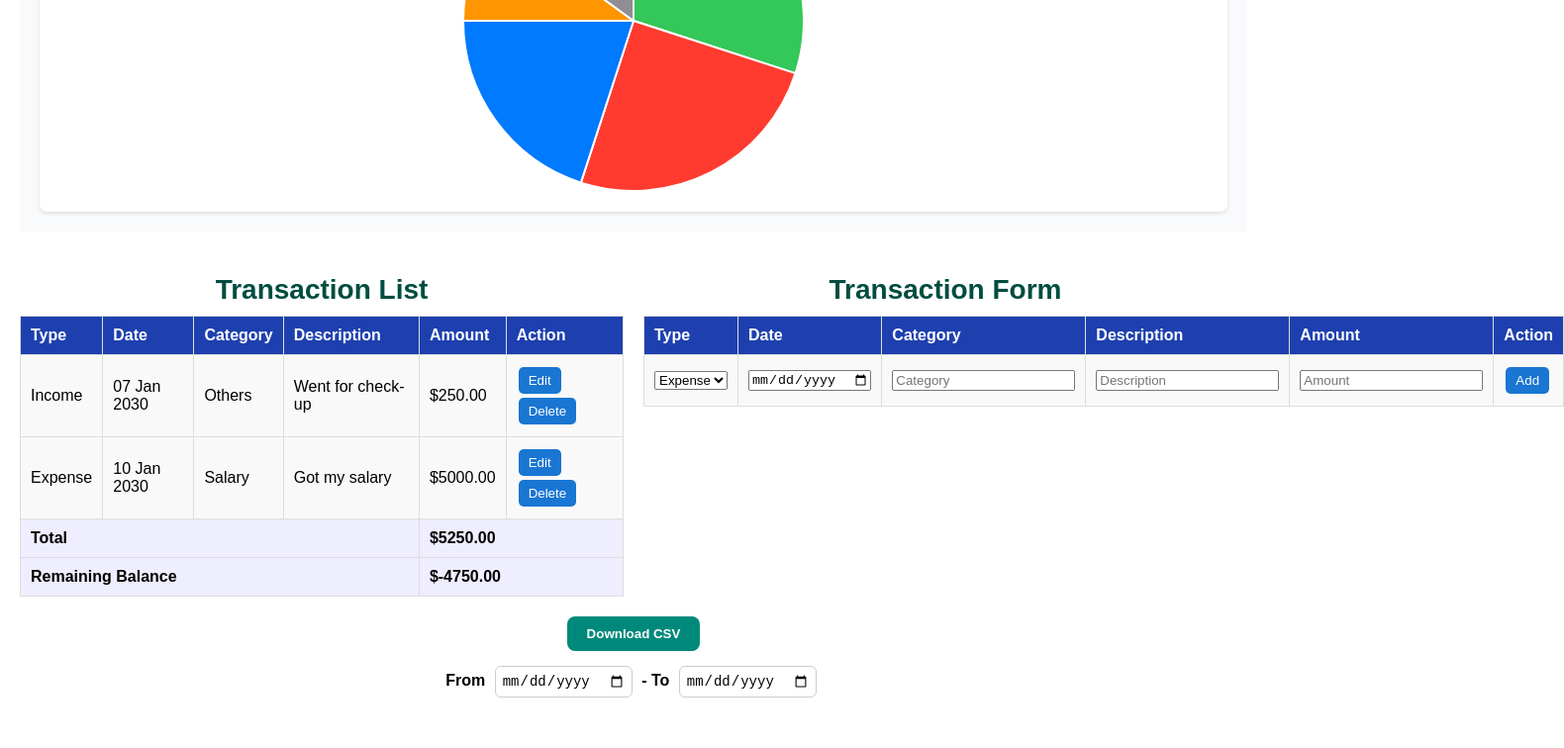
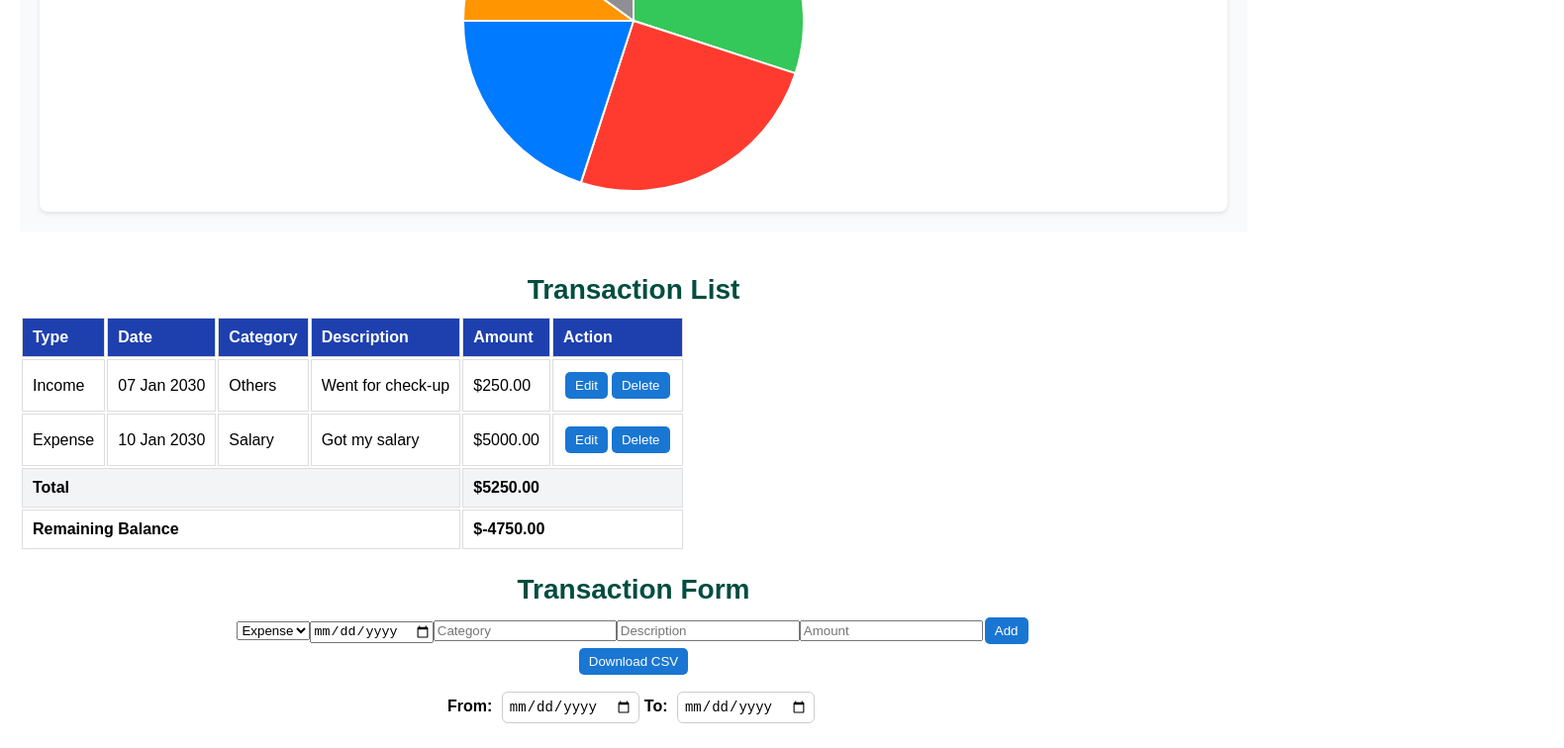
Before and after one commit to PrincessOkaroni/MoneyMesh, a React (Create React App) app: page / in a window 1280 px wide. Shown: the part 3084-3840 px from the top of the page at 99% size, 1580 px wide, since content can reach past the window. Before the commit the page ends 3814 px from the top, so only its background shows below. Built offline with nearby package versions, Linux system fonts and the light colour scheme.

Commit message:
works on FILE

```diff
--- a/src/components/Transaction.js
+++ b/src/components/Transaction.js
@@ -1,6 +1,5 @@
+import React, { useState } from "react";
 import "./Transaction.css";
-import React, { useState } from "react";
-
 import { useFinancial } from "../App"; // Adjust if needed
 
 const Transaction = () => {
@@ -30,10 +29,12 @@ const Transaction = () => {
   const handleAdd = () => {
     if (!formData.date || !formData.amount) return;
 
-    setTransactions((prev) => [
-      ...prev,
-      { ...formData, id: Date.now() },
-    ]);
+    const newTransaction = {
+      ...formData,
+      amount: parseFloat(formData.amount),
+    };
+
+    setTransactions((prev) => [...prev, newTransaction]);
 
     setFormData({
       type: "Expense",
@@ -44,65 +45,69 @@ const Transaction = () => {
     });
   };
 
-  // Delete transaction
-  const handleDelete = (id) => {
-    setTransactions((prev) => prev.filter((t) => t.id !== id));
+  // Edit transaction
+  const handleEdit = (index) => {
+    const transaction = transactions[index];
+    setFormData(transaction);
+    handleDelete(index);
   };
 
-  // Edit transaction
-  const handleEdit = (t) => {
-    setFormData(t);
-    setTransactions((prev) => prev.filter((item) => item.id !== t.id));
+  // Delete transaction
+  const handleDelete = (index) => {
+    const updated = [...transactions];
+    updated.splice(index, 1);
+    setTransactions(updated);
   };
 
-  // Download CSV
-  const handleDownload = () => {
-    const headers = "Type,Date,Category,Description,Amount\n";
-    const rows = transactions
-      .map((t) =>
-        [t.type, t.date, t.category, t.description, t.amount].join(",")
-      )
-      .join("\n");
-    const csv = headers + rows;
-
-    const blob = new Blob([csv], { type: "text/csv" });
-    const url = URL.createObjectURL(blob);
-
-    const a = document.createElement("a");
-    a.href = url;
-    a.download = "transactions.csv";
-    a.click();
-    URL.revokeObjectURL(url);
-  };
-
-  // Filtered transactions
-  const filteredTransactions = transactions.filter((t) => {
-    if (!filterStartDate && !filterEndDate) return true;
-    const tDate = new Date(t.date);
+  // Filter by date
+  const filteredTransactions = transactions.filter((transaction) => {
+    const transactionDate = new Date(transaction.date);
     const start = filterStartDate ? new Date(filterStartDate) : null;
     const end = filterEndDate ? new Date(filterEndDate) : null;
+
     return (
-      (!start || tDate >= start) &&
-      (!end || tDate <= end)
+      (!start || transactionDate >= start) &&
+      (!end || transactionDate <= end)
     );
   });
 
-  // Totals
+  // Calculate totals
   const totalIncome = filteredTransactions
     .filter((t) => t.type === "Income")
-    .reduce((sum, t) => sum + parseFloat(t.amount || 0), 0);
+    .reduce((acc, t) => acc + Number(t.amount), 0);
 
   const totalExpense = filteredTransactions
     .filter((t) => t.type === "Expense")
-    .reduce((sum, t) => sum + parseFloat(t.amount || 0), 0);
+    .reduce((acc, t) => acc + Number(t.amount), 0);
 
-  const remainingBalance = totalIncome - totalExpense;
+  const balance = totalIncome - totalExpense;
+
+  // Export CSV
+  const handleDownloadCSV = () => {
+    const csvContent = [
+      ["Type", "Date", "Category", "Description", "Amount"],
+      ...transactions.map((t) => [
+        t.type,
+        t.date,
+        t.category,
+        t.description,
+        Number(t.amount).toFixed(2),
+      ]),
+    ]
+      .map((row) => row.join(","))
+      .join("\n");
+
+    const blob = new Blob([csvContent], { type: "text/csv" });
+    const link = document.createElement("a");
+    link.href = URL.createObjectURL(blob);
+    link.download = "transactions.csv";
+    link.click();
+  };
 
   return (
     <div className="transaction-container">
-      <div className="transaction-sections">
-        {/* Transaction List */}
-        <div className="transaction-table">
+      <div className="transaction-columns">
+        <div className="transaction-list">
           <h2>Transaction List</h2>
           <table>
             <thead>
@@ -116,107 +121,86 @@ const Transaction = () => {
               </tr>
             </thead>
             <tbody>
-              {filteredTransactions.length === 0 ? (
-                <tr>
-                  <td colSpan="6" style={{ textAlign: "center", color: "gray" }}>
-                    ❌ No transactions found for selected date range.
+              {filteredTransactions.map((transaction, index) => (
+                <tr key={index}>
+                  <td>{transaction.type}</td>
+                  <td>{transaction.date}</td>
+                  <td>{transaction.category}</td>
+                  <td>{transaction.description}</td>
+                  <td>${Number(transaction.amount).toFixed(2)}</td>
+                  <td>
+                    <button onClick={() => handleEdit(index)}>Edit</button>
+                    <button onClick={() => handleDelete(index)}>Delete</button>
                   </td>
                 </tr>
-              ) : (
-                filteredTransactions.map((t) => (
-                  <tr key={t.id}>
-                    <td>{t.type}</td>
-                    <td>{t.date}</td>
-                    <td>{t.category}</td>
-                    <td>{t.description}</td>
-                    <td>${parseFloat(t.amount).toFixed(2)}</td>
-                    <td>
-                      <button onClick={() => handleEdit(t)}>Edit</button>{" "}
-                      <button onClick={() => handleDelete(t.id)}>Delete</button>
-                    </td>
-                  </tr>
-                ))
-              )}
-            </tbody>
-            <tfoot>
-              <tr>
+              ))}
+              <tr className="total-row">
                 <td colSpan="4"><strong>Total</strong></td>
                 <td colSpan="2"><strong>${(totalIncome + totalExpense).toFixed(2)}</strong></td>
               </tr>
-              <tr>
+              <tr className="balance-row">
                 <td colSpan="4"><strong>Remaining Balance</strong></td>
-                <td colSpan="2"><strong>${remainingBalance.toFixed(2)}</strong></td>
+                <td colSpan="2"><strong>${balance.toFixed(2)}</strong></td>
               </tr>
-            </tfoot>
+            </tbody>
           </table>
         </div>
 
-        {/* Transaction Form */}
         <div className="transaction-form">
           <h2>Transaction Form</h2>
-          <table>
-            <thead>
-              <tr>
-                <th>Type</th>
-                <th>Date</th>
-                <th>Category</th>
-                <th>Description</th>
-                <th>Amount</th>
-                <th>Action</th>
-              </tr>
-            </thead>
-            <tbody>
-              <tr>
-                <td>
+          <form>
             <select name="type" value={formData.type} onChange={handleChange}>
               <option value="Expense">Expense</option>
               <option value="Income">Income</option>
             </select>
-                </td>
-                <td>
-                  <input type="date" name="date" value={formData.date} onChange={handleChange} />
-                </td>
-                <td>
-                  <input type="text" name="category" placeholder="Category" value={formData.category} onChange={handleChange} />
-                </td>
-                <td>
-                  <input type="text" name="description" placeholder="Description" value={formData.description} onChange={handleChange} />
-                </td>
-                <td>
-                  <input type="number" name="amount" placeholder="Amount" value={formData.amount} onChange={handleChange} />
-                </td>
-                <td>
-                  <button onClick={handleAdd}>Add</button>
-                </td>
-              </tr>
-            </tbody>
-          </table>
+            <input
+              type="date"
+              name="date"
+              value={formData.date}
+              onChange={handleChange}
+            />
+            <input
+              type="text"
+              name="category"
+              placeholder="Category"
+              value={formData.category}
+              onChange={handleChange}
+            />
+            <input
+              type="text"
+              name="description"
+              placeholder="Description"
+              value={formData.description}
+              onChange={handleChange}
+            />
+            <input
+              type="number"
+              name="amount"
+              placeholder="Amount"
+              value={formData.amount}
+              onChange={handleChange}
+            />
+            <button type="button" onClick={handleAdd}>Add</button>
+          </form>
         </div>
       </div>
 
-      {/* CSV + Date Filters */}
-      <button className="download-button" onClick={handleDownload}>
-        Download CSV
-      </button>
-
+      <div className="transaction-download">
+        <button onClick={handleDownloadCSV}>Download CSV</button>
         <div className="date-filter">
-        <label>
-          From{" "}
+          <label>From: </label>
           <input
             type="date"
             value={filterStartDate}
             onChange={(e) => setFilterStartDate(e.target.value)}
           />
-        </label>{" "}
-        -{" "}
-        <label>
-          To{" "}
+          <label>To: </label>
           <input
             type="date"
             value={filterEndDate}
             onChange={(e) => setFilterEndDate(e.target.value)}
           />
-        </label>
+        </div>
       </div>
     </div>
   );
```
Lines whose indentation alone changed are shown as unchanged.
